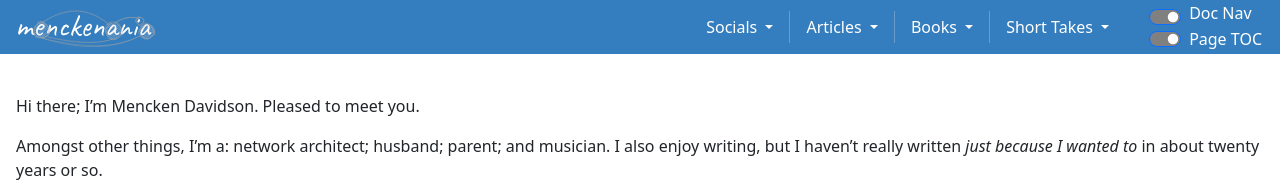
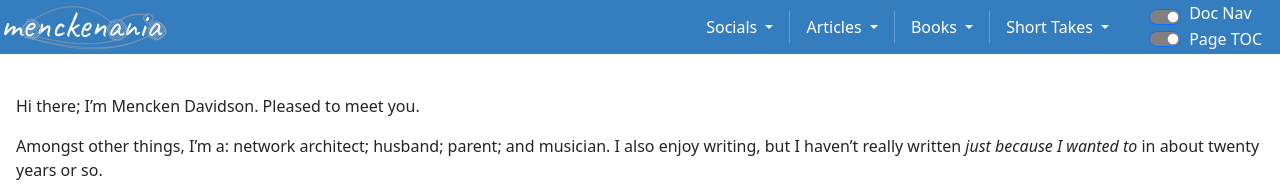
Before and after one commit to menckend/alpha, a Jekyll site: the page built from index.md, in a window 1280 px wide. Shown: the top 196 px of the page. Built offline with Jekyll 4.4.1, drawn with Linux system fonts in a browser that asks for light colours.

Commit message:
squaring up

```diff
--- a/_includes/newtemplate-header.html
+++ b/_includes/newtemplate-header.html
@@ -1,7 +1,7 @@
 <header class="navbar navbar-expand-lg menck-navbar sticky-top" style="padding-top: 2px; padding-bottom: 2px; margin-bottom:16px;">
   <nav class="container-fluid bd-gutter flex-wrap flex-lg-nowrap" aria-label="Main navigation" style="height:50px; padding-left: 0px; padding-right: 2px;">
     <a class="navbar-brand p-0 me-0 me-lg-1 d-flex align-self-center" href="/alpha"  aria-label="Site icon, links to site's home page">
-      <img class="d-flex align-self-center" src="images/menckenania-logo-with-font.drawio.svg" style="height: 40px"></img>
+      <img class="d-flex align-self-center" src="images/menckenania-logo-with-font.drawio.svg" style="height: 50px"></img>
     </a>
 
 <!--
```
Also changed, not shown: images/menckenania-logo-with-font.drawio.svg.
